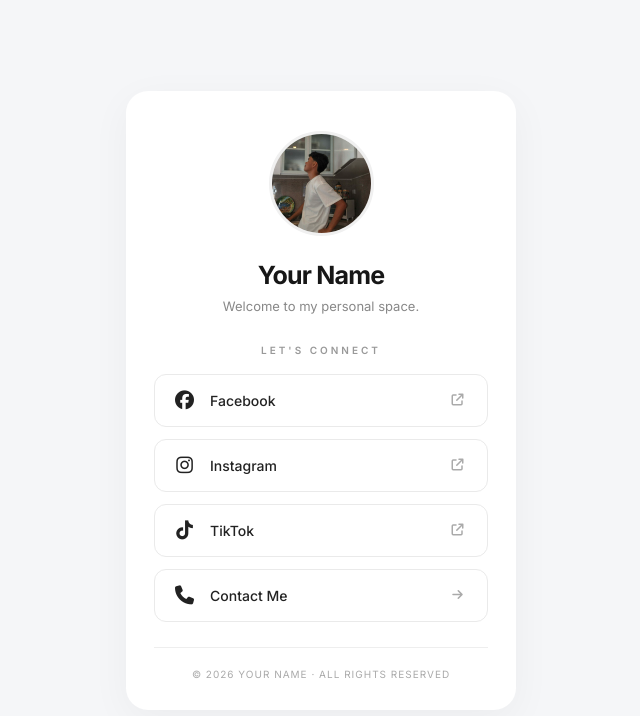
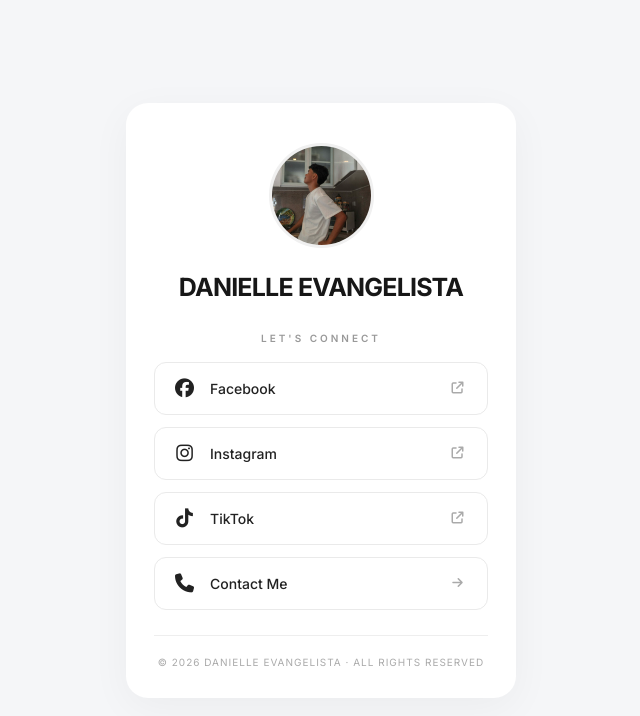
Before and after one commit to evangelistadanielle3-tech/DANIELLEEVANGELISTA, a plain HTML site: page index.html in a window 1280 px wide. Shown: the whole page, without its empty margins (319-959 px from the left). Drawn offline with Linux system fonts and the light colour scheme.

Commit message:
Update index.html

```diff
--- a/index.html
+++ b/index.html
@@ -141,10 +141,10 @@ footer {
     <img src="profile.jpg" class="profile" alt="Profile">
 
     <!-- YOUR NAME -->
-    <h1>Your Name</h1>
+    <h1>DANIELLE EVANGELISTA</h1>
 
     <p class="description">
-        Welcome to my personal space.
+
     </p>
 
     <p class="connect">LET'S CONNECT</p>
@@ -201,7 +201,7 @@ footer {
     </a>
 
     <footer>
-        © 2026 YOUR NAME · ALL RIGHTS RESERVED
+        © 2026 DANIELLE EVANGELISTA · ALL RIGHTS RESERVED
     </footer>
 
 </div>
```
